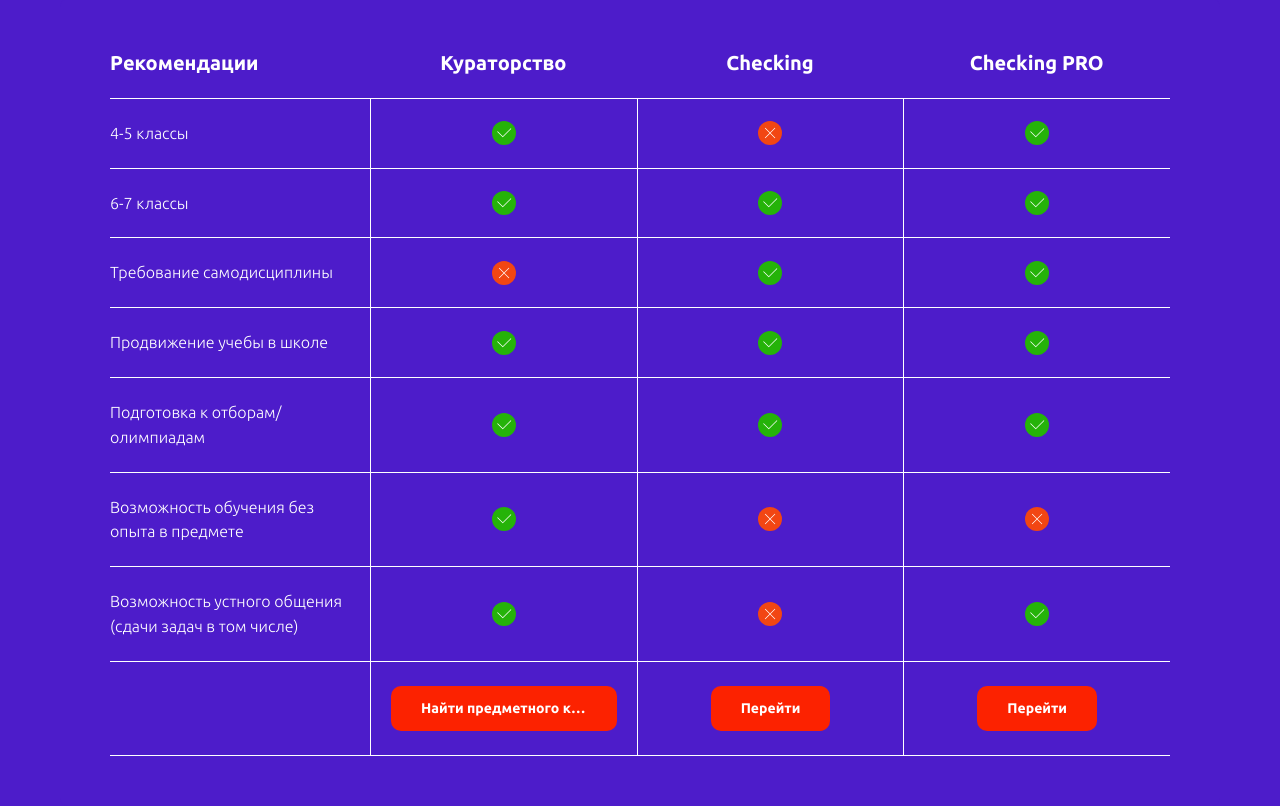
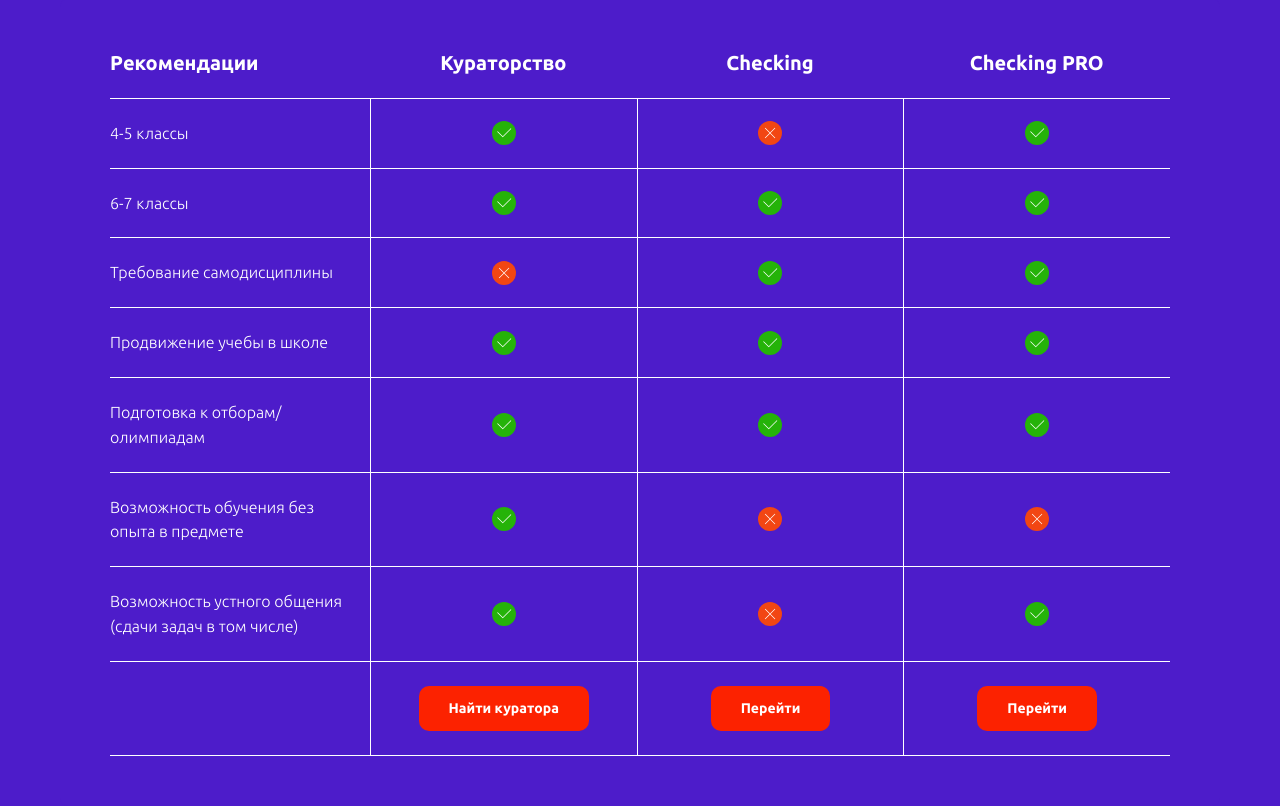
Before and after one commit to DaniilRoitenberg688/youngrep1, a Flask app: page / in a window 1280 px wide. Shown: the part 2582-3389 px from the top of the page. Run offline with Flask 3, Linux system fonts and the light colour scheme; some libraries are stand-ins or nearby versions.

Commit message:
new update

```diff
--- a/app/templates/main/index.html
+++ b/app/templates/main/index.html
@@ -1883,7 +1883,7 @@
                                                                         class="t613__btn t-btn t-btn_sm"
                                                                         style="color:#ffffff;background-color:#fc2200;border-radius:10px; -moz-border-radius:10px; -webkit-border-radius:10px;"
                                                                         data-buttonfieldset="button"> <span
-                                            class="t613__btn_title">Найти предметного куратора</span> </a></div>
+                                            class="t613__btn_title">Найти куратора</span> </a></div>
                                 </div>
                                 <div class="t613__col t613__width_33 t-align_center t-valign_middle"
                                      style="border-color: #ffffff;">
```
